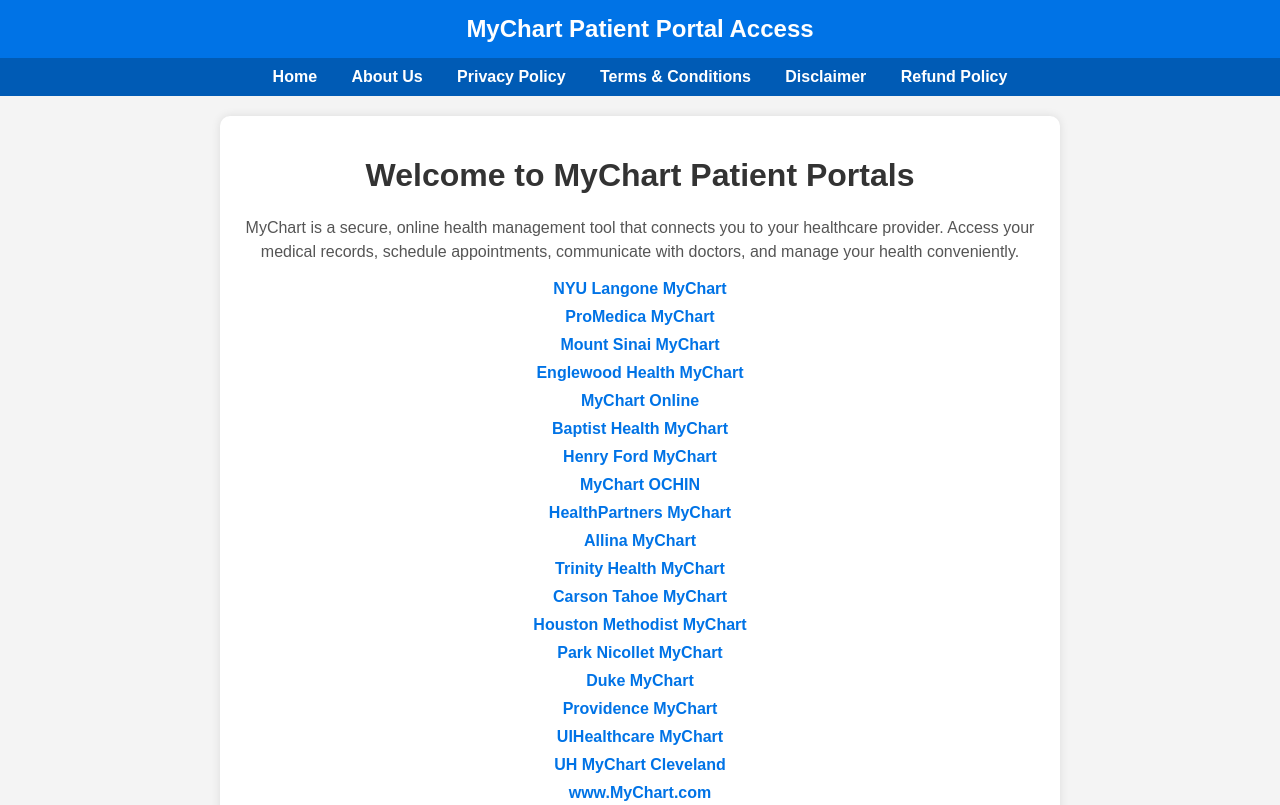
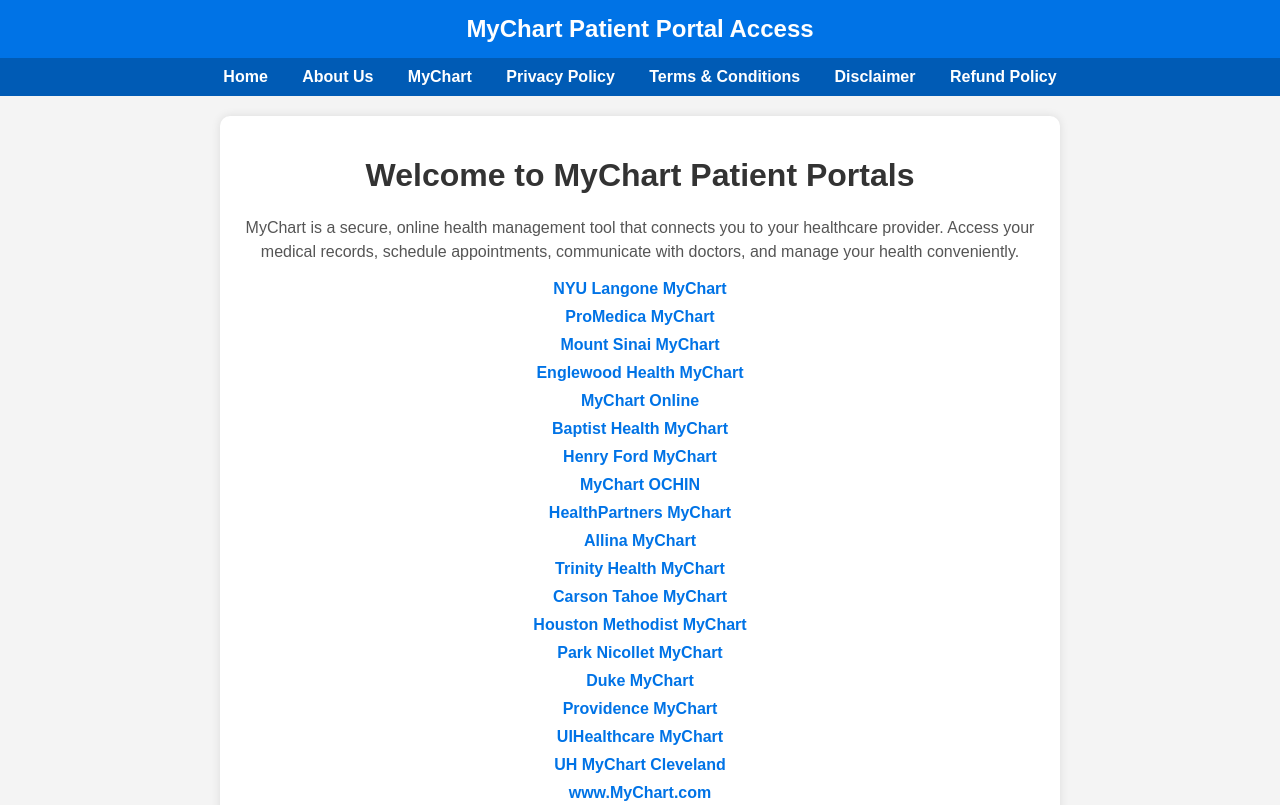
Before and after one commit to RDJ7997/MYC, a plain HTML site: page index.html in a window 1280 px wide. Shown: the top 805 px of the page. Drawn offline with Linux system fonts and the light colour scheme.

Commit message:
index.html

```diff
--- a/index.html
+++ b/index.html
@@ -92,6 +92,7 @@
     <div class="nav">
         <a href="index.html">Home</a>
         <a href="about.html">About Us</a>
+        <a href="mychart.html">MyChart</a> <!-- New MyChart page link -->
         <a href="privacy.html">Privacy Policy</a>
         <a href="terms.html">Terms & Conditions</a>
         <a href="disclaimer.html">Disclaimer</a>
```
